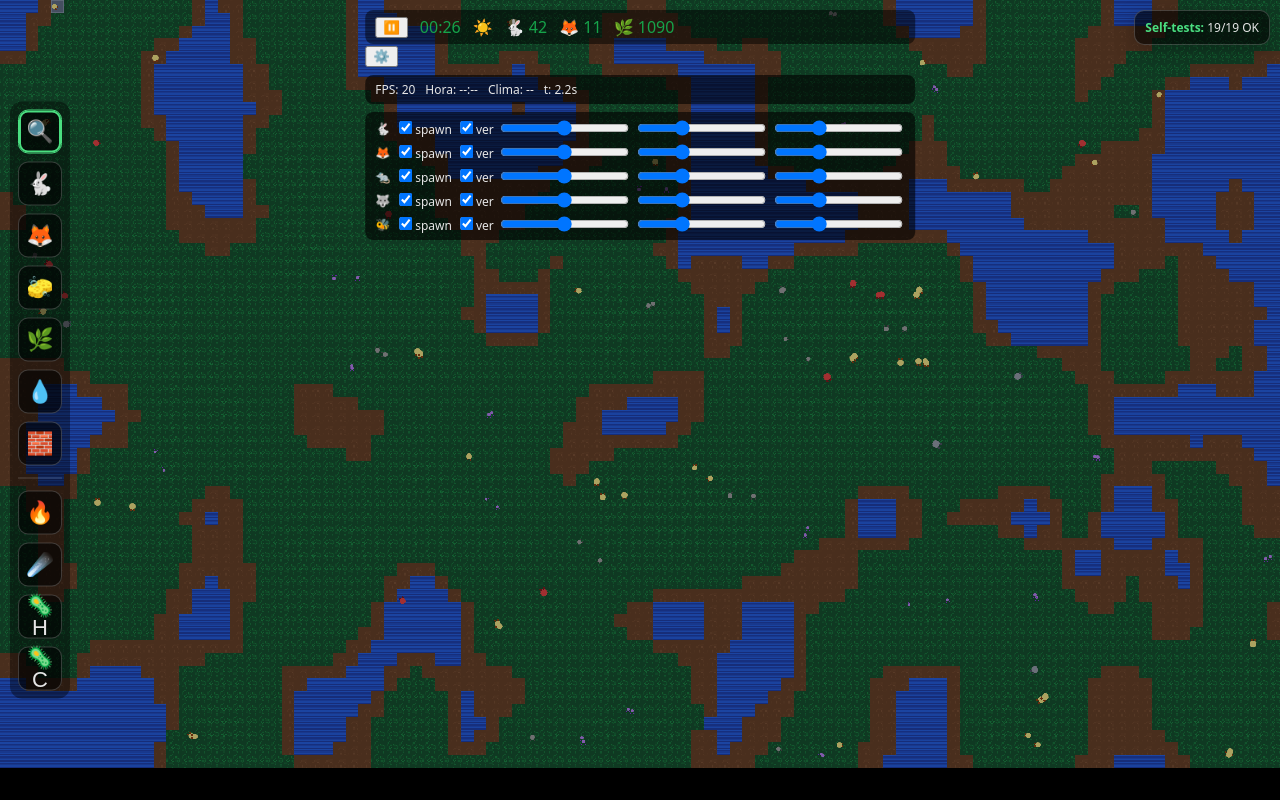
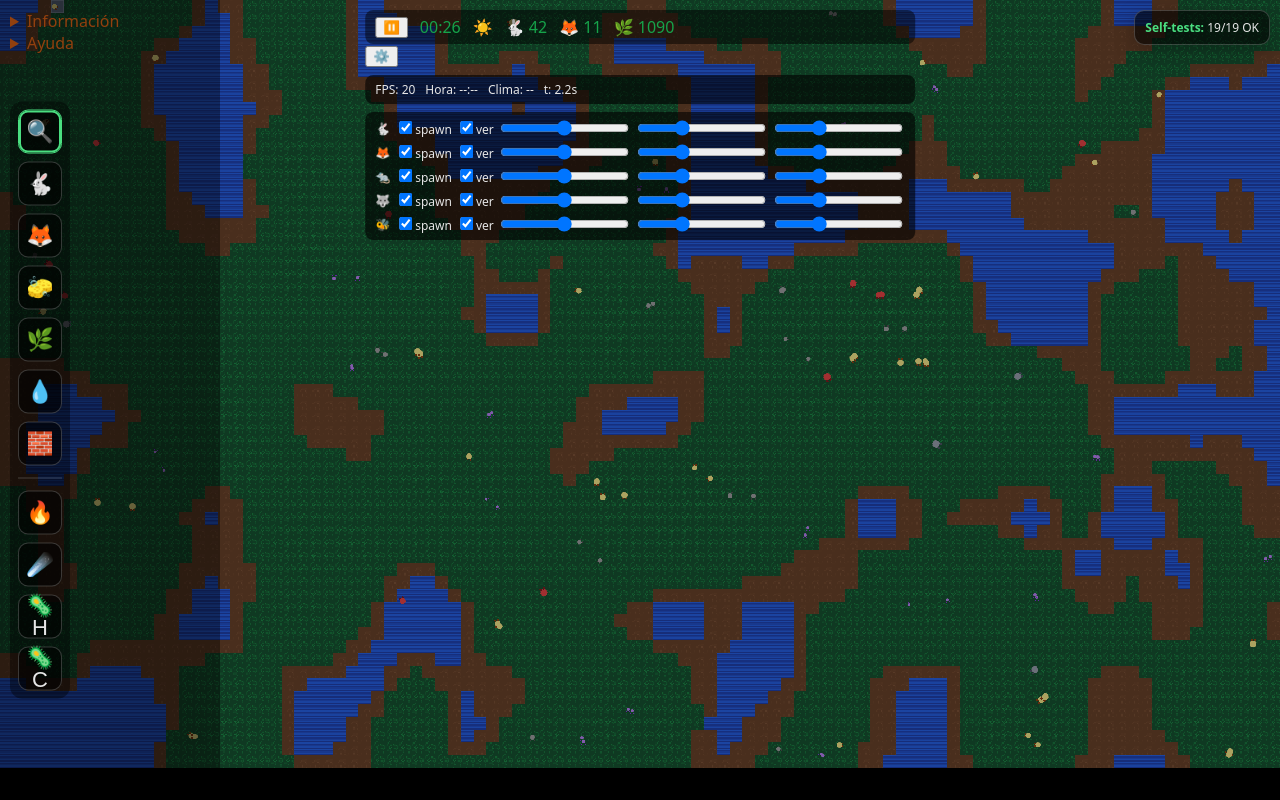
Before and after one commit to bryzarof/ecosim, a website built with Vite: page index.html in a window 1280 px wide. Built offline with nearby package versions, Linux system fonts and the light colour scheme; animation ran at ten frames a second.

Commit message:
Add toggleable sidebar with persistent sections

```diff
--- a/index.html
+++ b/index.html
@@ -5,6 +5,7 @@
   <meta name="viewport" content="width=device-width, initial-scale=1" />
   <title>Simulador de Ecosistemas</title>
   <link rel="stylesheet" href="styles.css">
+  <link rel="stylesheet" href="styles/sidebar.css">
   <link rel="stylesheet" href="public/styles/hud.css">
 </head>
 <body>
@@ -62,6 +63,8 @@
       </div>
     </header>
 
+    <div id="sidebar"></div>
+
     <div class="toolbar" id="toolbar">
       <button class="btn" data-tool="inspect" title="Inspeccionar">🔍</button>
       <button class="btn" data-tool="add_herb" title="Añadir herbívoro">🐇</button>
--- a/main.js
+++ b/main.js
@@ -4,6 +4,7 @@ import { render } from './render.js';
 import { setupUI, setTool, applyActionAt } from './ui.js';
 import { sprites } from './sprites.js';
 import { initHUD, updateHUD } from './hud.js';
+import { initSidebar } from './sidebar.js';
 // ==============================================================
 //                    PARÁMETROS DEL MUNDO
 // ==============================================================
@@ -540,6 +541,7 @@ const TOOL = { INSPECT:'inspect', ADD_HERB:'add_herb', ADD_CARN:'add_carn', ERAS
 
 // Toolbar DOM
 const toolbar = document.getElementById('toolbar');
+const sidebar = document.getElementById('sidebar');
 
 // Atajos y entrada gestionados en ui.js
 
@@ -610,7 +612,7 @@ const state = {
   nearestOfSpecies, moveCreature, clampInside,
   eatPlant, reproduce, dist2, daylightFactor,
   triggerFireCenter, strikeMeteor, plague,
-  toolbar, cvs, ctx,
+  toolbar, sidebar, cvs, ctx,
   sprites,
   crowdSmall, crowdMedium, crowdLarge,
   CROWD_THRESH, CROWD_DECAY, SMALL_LIMIT, LARGE_LIMIT,
@@ -660,6 +662,7 @@ function loop(now){
 // ==============================================================
 setupUI(state);
 initHUD(state);
+initSidebar(state);
 generateTerrain();                 // Crea el mapa base
 generateSoilMoisture();            // Inicializa humedad del suelo
 spawnAnimals();                    // Población inicial
--- /dev/null
+++ b/sidebar.js
@@ -0,0 +1,47 @@
+export function initSidebar(state){
+  const sidebar = document.getElementById('sidebar');
+  if(!sidebar) return;
+  state.sidebar = sidebar;
+
+  const sections = [
+    {
+      id: 'info',
+      title: 'Información',
+      content: `<p>Tiempo sim: <span id="sb-simTime">0</span>s</p>`
+    },
+    {
+      id: 'ayuda',
+      title: 'Ayuda',
+      content: `<p>Usa la barra de herramientas para interactuar con el mundo.</p>`
+    }
+  ];
+
+  const detailElements = [];
+  sections.forEach(sec => {
+    const details = document.createElement('details');
+    details.dataset.section = sec.id;
+    const summary = document.createElement('summary');
+    summary.textContent = sec.title;
+    const panel = document.createElement('div');
+    panel.className = 'panel';
+    panel.innerHTML = sec.content;
+    details.appendChild(summary);
+    details.appendChild(panel);
+
+    if (localStorage.getItem(`sidebar-${sec.id}`) === '1') {
+      details.open = true;
+    }
+
+    details.addEventListener('toggle', () => {
+      if (details.open) {
+        detailElements.forEach(d => { if (d !== details) d.open = false; });
+      }
+      localStorage.setItem(`sidebar-${sec.id}`, details.open ? '1' : '0');
+    });
+
+    sidebar.appendChild(details);
+    detailElements.push(details);
+  });
+
+  state.sidebarPanels = sidebar.querySelectorAll('.panel');
+}
--- /dev/null
+++ b/styles/sidebar.css
@@ -0,0 +1,30 @@
+#sidebar {
+  position: absolute;
+  top: 0;
+  left: 0;
+  width: 220px;
+  height: 100%;
+  padding: 8px;
+  background: rgba(0,0,0,0.4);
+  overflow-y: auto;
+  z-index: 6;
+}
+
+#sidebar details {
+  margin-bottom: 8px;
+  border: 1px solid rgba(255,255,255,0.1);
+  border-radius: 6px;
+  background: rgba(0,0,0,0.3);
+}
+
+#sidebar summary {
+  cursor: pointer;
+  padding: 6px 8px;
+  font-weight: bold;
+  list-style: none;
+}
+
+#sidebar .panel {
+  padding: 6px 8px;
+  font-size: 14px;
+}
```
